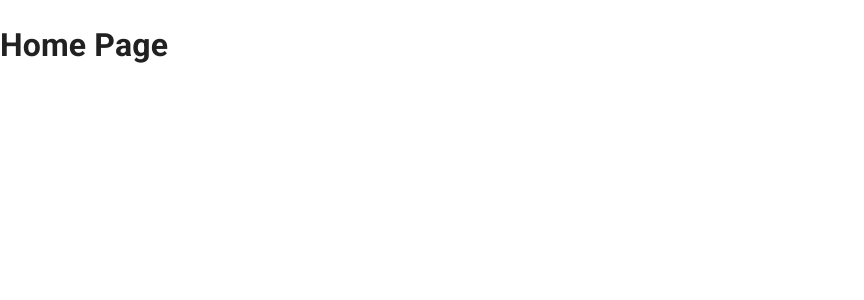
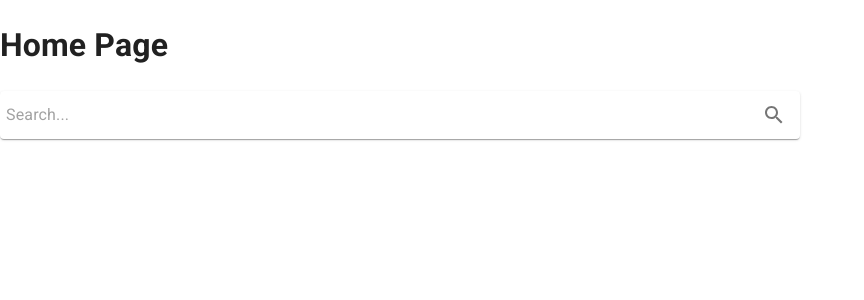
Before and after one commit to bratuchedot/foaf-visualizer-frontend, a React (Vite) app: page / in a window 1280 px wide. Shown: the top 300 px of the page, without its empty margins (0-864 px from the left). Built offline with nearby package versions, Linux system fonts and the light colour scheme.

Commit message:
added search bar component and sass

```diff
--- a/package.json
+++ b/package.json
@@ -29,6 +29,7 @@
     "eslint-plugin-react-hooks": "^4.6.0",
     "eslint-plugin-react-refresh": "^0.4.3",
     "react-router-dom": "^6.15.0",
+    "sass": "^1.65.1",
     "typescript": "^5.0.2",
     "vite": "^4.4.5"
   }
--- a/src/main/pages/home-page/HomePage.tsx
+++ b/src/main/pages/home-page/HomePage.tsx
@@ -1,8 +1,11 @@
+import SearchBar from '../../../shared/components/search-bar/SearchBar.tsx';
+
 function HomePage() {
 
   return (
     <>
       <h1>Home Page</h1>
+      <SearchBar/>
     </>
   );
 }
--- /dev/null
+++ b/src/shared/components/search-bar/SearchBar.tsx
@@ -0,0 +1,23 @@
+import { IconButton, InputBase, Paper } from '@mui/material';
+import { Search as SearchIcon } from '@mui/icons-material';
+import './search-bar.scss';
+
+function SearchBar() {
+
+  return (
+    <Paper
+      component='form'
+      className='search-bar-container'
+    >
+      <InputBase
+        className='search-input'
+        placeholder='Search...'
+      />
+      <IconButton type='button' className='search-button'>
+        <SearchIcon/>
+      </IconButton>
+    </Paper>
+  );
+}
+
+export default SearchBar;
--- /dev/null
+++ b/src/shared/components/search-bar/search-bar.scss
@@ -0,0 +1,15 @@
+.search-bar-container {
+  padding: 2px 4px;
+  display: flex;
+  align-items: center;
+  width: 800px;
+
+  .search-input {
+    margin-left: 2px;
+    flex: 1;
+  }
+
+  .search-button {
+    padding: 10px;
+  }
+}
```
Also changed, not shown: 1 other file (tests, documents, lock files or other folders).
